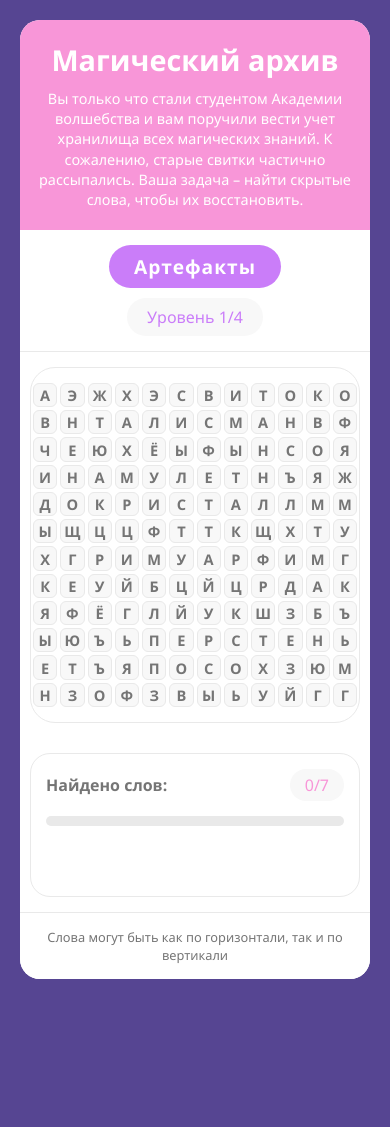
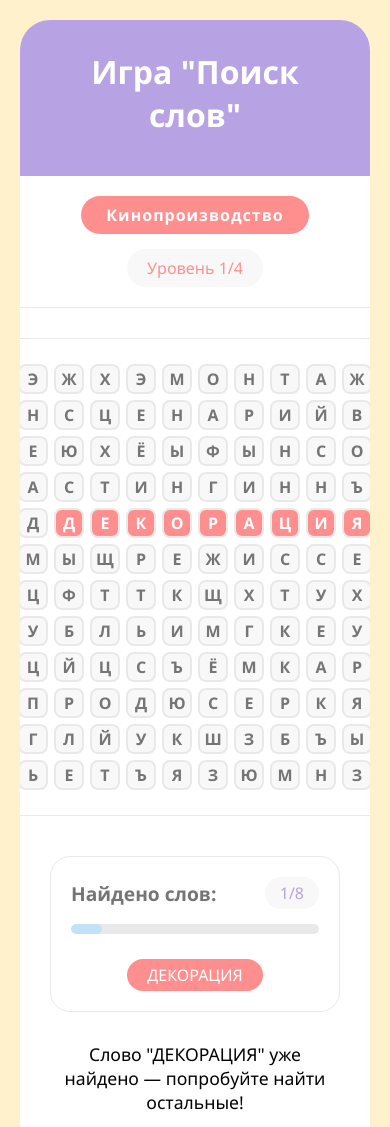
Before and after one commit to alyona-belova/word_search_game, a plain HTML site: page index.html in a window 390 px wide. Shown: the top 1127 px of the page. Before the commit the page ends 999 px from the top, so only its background shows below. Drawn offline with Linux system fonts and the light colour scheme.

Commit message:
feat: theme changed, words decoding

```diff
--- a/game.js
+++ b/game.js
@@ -1,19 +1,55 @@
 const themes = [
   {
-    name: "Артефакты",
-    words: ["АМУЛЕТ", "ПОСОХ", "ГРИМУАР", "КРИСТАЛЛ", "СВИТОК", "ТАЛИСМАН", "ПЕРСТЕНЬ"],
+    name: "Кинопроизводство",
+    words: [
+      "0KHQptCV0J3QkNCg0JjQmQ==",
+      "0JrQkNCh0KLQmNCd0JM=",
+      "0J/QoNCe0JTQrtCh0JXQoA==",
+      "0JTQldCa0J7QoNCQ0KbQmNCv",
+      "0JzQntCd0KLQkNCW",
+      "0JTQo9CR0JvQrA==",
+      "0KHQqtCB0JzQmtCQ",
+      "0KDQldCW0JjQodCh0JXQoA==",
+    ],
   },
   {
-    name: "Магические ритуалы",
-    words: ["ЗАКЛИНАНИЕ", "ОБРЯД", "ПРИВОРОТ", "ЛЕВИТАЦИЯ", "ПРИЗЫВ", "МЕДИТАЦИЯ", "ПОСВЯЩЕНИЕ"],
+    name: "Космос",
+    words: [
+      "0J7QoNCR0JjQotCQ",
+      "0KHQotCr0JrQntCS0JrQkA==",
+      "0JrQkNCf0KHQo9Cb0JA=",
+      "0K3QmtCY0J/QkNCW",
+      "0JzQntCU0KPQm9Cs",
+      "0KHQn9Cj0KLQndCY0Jo=",
+      "0KDQkNCa0JXQotCQ",
+      "0KLQoNCQ0JXQmtCi0J7QoNCY0K8=",
+    ],
   },
   {
-    name: "Ингредиенты для зелья",
-    words: ["МАНДРАГОРА", "ЛАВАНДА", "ПОЛЫНЬ", "СЕРА", "РТУТЬ", "ЗОЛА", "РОСА"],
+    name: "Городская среда",
+    words: [
+      "0JHQo9Cb0KzQktCQ0KA=",
+      "0KTQntCd0JDQoNCs",
+      "0KLQoNCe0KLQo9CQ0KA=",
+      "0KHQmtCS0JXQoA==",
+      "0JLQmNCi0KDQmNCd0JA=",
+      "0J/QldCg0JXQpdCe0JQ=",
+      "0J7QodCi0JDQndCe0JLQmtCQ",
+      "0JDQoNCa0JA=",
+    ],
   },
   {
-    name: "Мифические существа",
-    words: ["ФЕНИКС", "ВАСИЛИСК", "СФИНКС", "ГОБЛИН", "ЕДИНОРОГ", "СИРЕНА", "ГРИФОН"],
+    name: "Машинное обучение",
+    words: [
+      "0JTQkNCi0JDQodCV0KI=",
+      "0J/QoNCY0JfQndCQ0Jo=",
+      "0JzQldCi0KDQmNCa0JA=",
+      "0JzQntCU0JXQm9Cs",
+      "0JPQoNCQ0JTQmNCV0J3Qog==",
+      "0JrQm9CQ0KHQotCV0KA=",
+      "0KDQldCT0KDQldCh0KHQmNCv",
+      "0J/QoNCV0JTQodCa0JDQl9CQ0J3QmNCV",
+    ],
   },
 ];
 
@@ -27,6 +63,7 @@ class WordSearchGame {
     this.isSelecting = false;
     this.gridSize = 12;
     this.placements = new Map();
+    this.demoWordShown = false;
 
     this.init();
   }
@@ -36,25 +73,15 @@ class WordSearchGame {
     this.setupEventListeners();
   }
 
-  updateGridSizeVariable() {
-    document.documentElement.style.setProperty('--grid-size', this.gridSize);
-  }
-
   setupEventListeners() {
     document.addEventListener("mouseup", () => this.stopSelection());
     document
       .getElementById("nextLevelBtn")
       .addEventListener("click", () => this.nextLevel());
+  }
 
-    document.getElementById('grid').addEventListener('touchmove', (e) => {
-      e.preventDefault();
-    }, { passive: false });
-
-    document.addEventListener('touchstart', (e) => {
-      if (e.target.classList.contains('grid-cell')) {
-        e.preventDefault();
-      }
-    }, { passive: false });
+  decodeWord(encoded) {
+    return decodeURIComponent(escape(atob(encoded)));
   }
 
   loadLevel(index) {
@@ -65,8 +92,8 @@ class WordSearchGame {
 
     const theme = themes[index];
     this.words = [...theme.words]
-      .map((w) => w.toUpperCase())
-      .sort((a, b) => b.length - a.length); // longest first
+      .map((w) => this.decodeWord(w).toUpperCase())
+      .sort((a, b) => b.length - a.length);
 
     this.foundWords.clear();
     this.selectedCells.clear();
@@ -74,16 +101,35 @@ class WordSearchGame {
 
     this.updateThemeDisplay(theme);
     this.generateGrid();
-    this.updateGridSizeVariable();
     this.render();
+
+    if (index === 0 && !this.demoWordShown) {
+      this.autoFindDemoWord();
+      this.demoWordShown = true;
+    }
 
     document.getElementById("levelCompleteMessage").style.display = "none";
   }
 
+  autoFindDemoWord() {
+    if (this.words.length === 0) return;
+    const randomIndex = Math.floor(Math.random() * this.words.length);
+    const demoWord = this.words[randomIndex];
+    this.foundWords.add(demoWord);
+
+    this.showMessage(
+      `Слово "${demoWord}" уже найдено — попробуйте найти остальные!`,
+      "level-complete",
+    );
+
+    this.render();
+  }
+
   updateThemeDisplay(theme) {
     document.getElementById("currentTheme").textContent = theme.name;
-    document.getElementById("levelProgress").textContent = `Уровень ${this.currentLevelIndex + 1
-      }/${themes.length}`;
+    document.getElementById("levelProgress").textContent = `Уровень ${
+      this.currentLevelIndex + 1
+    }/${themes.length}`;
   }
 
   generateGrid() {
@@ -192,7 +238,7 @@ class WordSearchGame {
       "Ь",
       "Э",
       "Ю",
-      "Я"
+      "Я",
     ];
 
     for (let i = 0; i < this.gridSize; i++) {
@@ -200,7 +246,7 @@ class WordSearchGame {
         if (this.grid[i][j] === null) {
           this.grid[i][j] =
             RUSSIAN_ALPHABET[
-            Math.floor(Math.random() * RUSSIAN_ALPHABET.length)
+              Math.floor(Math.random() * RUSSIAN_ALPHABET.length)
             ];
         }
       }
@@ -329,10 +375,7 @@ class WordSearchGame {
   }
 
   showGameComplete() {
-    this.showMessage(
-      "Поздравляем! Все слова восстановлены, а заклинания снова активны. Великий Архив вновь сияет магическим знанием, и теперь вы можете считать себя полноценным хранителем тайн Академии.",
-      "level-complete",
-    );
+    this.showMessage("Поздравляем! Все слова найдены 🎉", "level-complete");
     document.getElementById("nextLevelBtn").style.display = "none";
   }
 
@@ -347,31 +390,6 @@ class WordSearchGame {
         messageEl.style.display = "none";
       }
     }, 2000);
-  }
-
-  handleTouchStart(event) {
-    event.preventDefault();
-    const cell = event.target;
-    const row = parseInt(cell.dataset.row);
-    const col = parseInt(cell.dataset.col);
-    this.startSelection(row, col);
-  }
-
-  handleTouchMove(event) {
-    event.preventDefault();
-    const touch = event.touches[0];
-    const element = document.elementFromPoint(touch.clientX, touch.clientY);
-
-    if (element && element.classList.contains('grid-cell')) {
-      const row = parseInt(element.dataset.row);
-      const col = parseInt(element.dataset.col);
-      this.addToSelection(row, col);
-    }
-  }
-
-  handleTouchEnd(event) {
-    event.preventDefault();
-    this.stopSelection();
   }
 
   render() {
@@ -396,16 +414,10 @@ class WordSearchGame {
         if (isSelected) cellClass += " selected";
 
         html += `<div class="${cellClass}"
-        data-row="${i}" data-col="${j}"
-        ontouchstart="game.handleTouchStart(event)"
-        ontouchmove="game.handleTouchMove(event)"
-        ontouchend="game.handleTouchEnd(event)"
-        ontouchcancel="game.handleTouchEnd(event)"
         onmousedown="game.startSelection(${i}, ${j})"
         onmouseover="game.addToSelection(${i}, ${j})"
-        onmouseup="game.stopSelection()"
         ondblclick="game.selectedCells.clear(); game.render();"
-      >${this.grid[i][j]}</div>`;
+        >${this.grid[i][j]}</div>`;
       }
     }
 
--- a/index.html
+++ b/index.html
@@ -1,22 +1,15 @@
 <!doctype html>
 <html lang="en">
-
   <head>
     <meta charset="UTF-8" />
-  <meta name="viewport" content="width=device-width, initial-scale=1.0, maximum-scale=1.0, user-scalable=no">
-  <title>🔮 Магический архив</title>
+    <meta name="viewport" content="width=device-width, initial-scale=1.0" />
+    <title>Игра "Поиск слов"</title>
     <link rel="stylesheet" href="style.css" />
   </head>
-
   <body>
     <div class="container">
       <div class="header">
-      <h1>Магический архив</h1>
-      <p>
-        Вы только что стали студентом Академии волшебства и вам поручили вести
-        учет хранилища всех магических знаний. К сожалению, старые свитки частично рассыпались. Ваша задача – найти
-        скрытые слова, чтобы их восстановить.
-      </p>
+        <h1>Игра "Поиск слов"</h1>
       </div>
 
       <div class="theme-info">
@@ -35,17 +28,23 @@
             <div class="progress-count" id="foundCount"></div>
           </div>
           <div class="progress-bar">
-          <div class="progress-fill" id="progressFill" style="width: 0%"></div>
+            <div
+              class="progress-fill"
+              id="progressFill"
+              style="width: 0%"
+            ></div>
           </div>
           <div class="words-found-container" id="foundWords"></div>
         </div>
 
         <div id="message" class="message"></div>
 
-      <div id="levelCompleteMessage" class="message level-complete" style="display: none">
-        <button class="next-level-btn" id="nextLevelBtn">
-          Продолжить поиски →
-        </button>
+        <div
+          id="levelCompleteMessage"
+          class="message level-complete"
+          style="display: none"
+        >
+          <button class="next-level-btn" id="nextLevelBtn">Продолжить →</button>
         </div>
       </div>
       <div class="footer">
@@ -54,5 +53,4 @@
     </div>
     <script src="game.js"></script>
   </body>
-
 </html>
--- a/style.css
+++ b/style.css
@@ -2,11 +2,10 @@
   margin: 0;
   padding: 0;
   box-sizing: border-box;
-  --grid-size: 12;
-  --purple-color: #724cf9;
-  --bg-color: #564592;
-  --pink-main-color: #ca7df9;
-  --pink-secondary-color: #f896d8;
+  --blue-color: #C2E2FA;
+  --bg-color: #FFF1CB;
+  --main-color: #FF8F8F;
+  --secondary-color: #B7A3E3;
   --grey-color: #e9e9e9;
   --light-grey-color: #f8f8f8;
   --dark-grey-color: #757575;
@@ -32,7 +31,7 @@ body {
 }
 
 .header {
-  background: var(--pink-secondary-color);
+  background: var(--secondary-color);
   color: white;
   padding: 30px;
   text-align: center;
@@ -61,7 +60,7 @@ body {
 }
 
 .theme-badge {
-  background: var(--pink-main-color);
+  background: var(--main-color);
   color: white;
   padding: 8px 25px;
   border-radius: 30px;
@@ -72,7 +71,7 @@ body {
 
 .level-progress {
   font-size: 1em;
-  color: var(--pink-main-color);
+  color: var(--main-color);
   font-weight: 500;
   background: var(--light-grey-color);
   padding: 8px 20px;
@@ -110,29 +109,26 @@ body {
   color: var(--dark-grey-color);
   cursor: pointer;
   user-select: none;
-  -webkit-tap-highlight-color: transparent;
+  -webkit-user-select: none;
+  -ms-user-select: none;
   -webkit-touch-callout: none;
-  -webkit-user-select: none;
-  -khtml-user-select: none;
-  -moz-user-select: none;
-  -ms-user-select: none;
   transition: all 0.2s ease;
 }
 
 .grid-cell.selected {
-  background: var(--pink-secondary-color);
+  background: var(--secondary-color);
   color: white;
   transform: scale(1.05);
 }
 
 .grid-cell.found {
-  background: var(--pink-main-color);
+  background: var(--main-color);
   color: white;
   cursor: default;
 }
 
 .grid-cell:hover:not(.found) {
-  background: var(--pink-secondary-color);
+  background: var(--secondary-color);
   color: white;
   transform: scale(1.05);
 }
@@ -164,7 +160,7 @@ body {
   padding: 5px 15px;
   border-radius: 25px;
   font-weight: 500;
-  color: var(--pink-secondary-color);
+  color: var(--secondary-color);
 }
 
 .progress-bar {
@@ -177,7 +173,7 @@ body {
 
 .progress-fill {
   height: 100%;
-  background: var(--purple-color);
+  background: var(--blue-color);
   border-radius: 10px;
   transition: width 0.3s ease;
 }
@@ -192,7 +188,7 @@ body {
 
 .found-word-badge {
   padding: 5px 20px;
-  background: var(--pink-main-color);
+  background: var(--main-color);
   border-radius: 30px;
   font-size: 1em;
   font-weight: 500;
@@ -205,7 +201,6 @@ body {
     transform: scale(0.8);
     opacity: 0;
   }
-
   100% {
     transform: scale(1);
     opacity: 1;
@@ -218,8 +213,8 @@ body {
   margin: 20px 0;
   border-radius: 15px;
   display: none;
-  font-size: 1.2em;
-  color: var(--purple-color);
+  font-size: 1.1em;
+  color: black;
   animation: slideIn 0.3s ease;
 }
 
@@ -228,7 +223,6 @@ body {
     transform: translateY(-10px);
     opacity: 0;
   }
-
   to {
     transform: translateY(0);
     opacity: 1;
@@ -236,7 +230,7 @@ body {
 }
 
 .message.success {
-  background: var(--pink-secondary-color);
+  background: var(--secondary-color);
   color: white;
   display: block;
 }
@@ -246,12 +240,12 @@ body {
 }
 
 .next-level-btn {
-  background: var(--pink-main-color);
+  background: var(--main-color);
   color: white;
   border: none;
-  padding: 15px 30px;
-  border-radius: 30px;
-  font-size: 1.1em;
+  padding: 15px 40px;
+  border-radius: 40px;
+  font-size: 1.2em;
   font-weight: 600;
   cursor: pointer;
   transition: all 0.3s ease;
@@ -271,88 +265,23 @@ body {
 }
 
 @media (max-width: 600px) {
-  .container {
-    max-width: 100%;
-    border-radius: 20px;
-    margin: 0;
-  }
-
-  .header {
-    padding: 20px 15px;
+  .grid-cell {
+    width: 30px;
+    height: 30px;
+    font-size: 16px;
+    border-radius: 8px;
   }
 
   .header h1 {
-    font-size: 1.8em;
-  }
-
-  .header p {
-    font-size: 0.9em;
-    line-height: 1.4;
+    font-size: 2em;
   }
 
   .theme-info {
-    padding: 15px;
     flex-direction: column;
-    gap: 10px;
+    gap: 15px;
   }
 
-  .game-area {
-    padding: 15px 10px;
-    width: 100%;
-    overflow-x: hidden;
-  }
-
-  .word-search-grid {
-    gap: 3px;
-    padding: 15px 10px;
-    margin-bottom: 20px;
-    width: 100%;
-    justify-content: center;
-    display: inline-grid;
-    box-sizing: border-box;
-  }
-
-  .grid-cell {
-    width: min(32px, calc(90vw / var(--grid-size) - 5px));
-    height: min(32px, calc(90vw / var(--grid-size) - 5px));
-    font-size: min(16px, calc(90vw / var(--grid-size) / 2));
-    border-radius: 6px;
-    border-width: 1.5px;
-    box-sizing: border-box;
-  }
-
-  .words-progress {
-    padding: 15px;
-    width: 100%;
-    box-sizing: border-box;
-  }
-
-  .progress-header h3 {
+  .theme-badge {
     font-size: 1em;
   }
-
-  .found-word-badge {
-    padding: 4px 12px;
-    font-size: 0.9em;
-  }
-
-  .next-level-btn {
-    padding: 12px 30px;
-    font-size: 1em;
-    width: 100%;
-    max-width: 300px;
-  }
-
-  .footer {
-    padding: 15px;
-    font-size: 0.8em;
-  }
 }
-
-@media (max-width: 380px) {
-  .grid-cell {
-    width: min(28px, calc(85vw / var(--grid-size) - 3px));
-    height: min(28px, calc(85vw / var(--grid-size) - 3px));
-    font-size: min(14px, calc(85vw / var(--grid-size) / 2.2));
-  }
-}
```
Also changed, not shown: 1 other file. Lines whose indentation alone changed are shown as unchanged.
